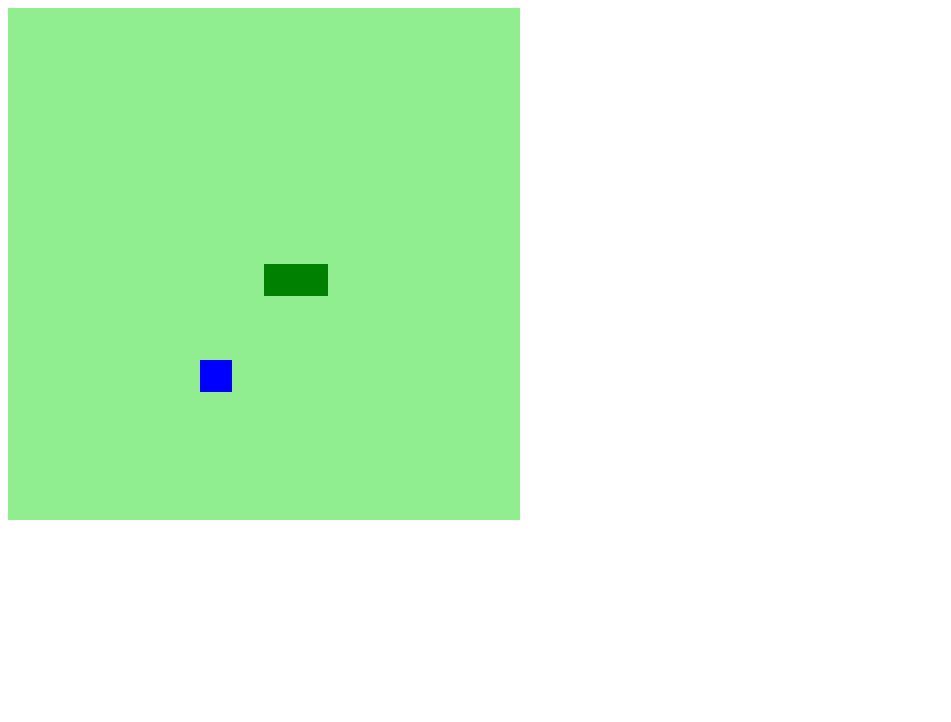
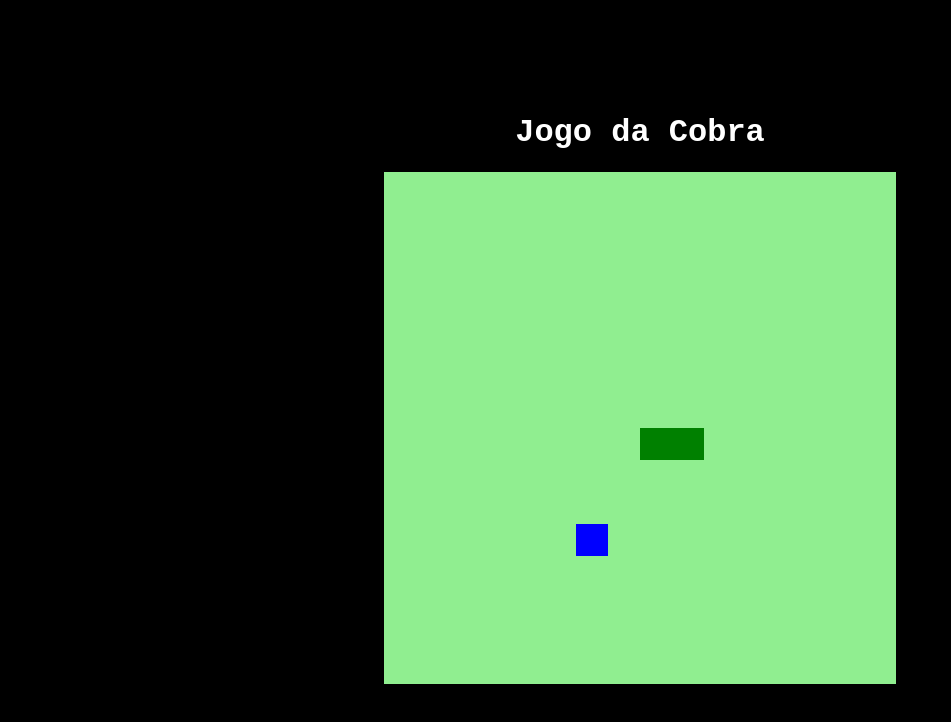
Before and after one commit to RedHollister/JogoCobrinhaDIO, a plain HTML site: page index.htm in a window 1280 px wide. Shown: the whole page, without its empty margins (0-951 px from the left). Drawn offline with Linux system fonts and the light colour scheme.

Commit message:
Mudanças da Parte 6 e Customização

```diff
--- a/index.htm
+++ b/index.htm
@@ -9,6 +9,9 @@
     <title>Jogo da Cobrinha</title>
 </head>
 <body>
+
+    <h1 id="title">Jogo da Cobra</h1>
+
     <canvas id="snake" width="512" height="512"></canvas>
 
 
--- a/script.js
+++ b/script.js
@@ -51,7 +51,7 @@ function iniciarJogo(){
     for(i = 1; i < snake.length; i++){
         if(snake[0].x == snake[i].x && snake[0].y == snake[i].y){ //Se a posição X e Y da cabeça [0] da cobra for igual a posição X e Y de qualquer parte do corpo da cobra...
             clearInterval(jogo) //Faz com que o intervalo de atualização pare, ou seja, parando o jogo
-            alert('Game Over :(')
+            document.getElementById("title").innerHTML = "Game Over";
         }
     }
 
--- a/style.css
+++ b/style.css
@@ -0,0 +1,15 @@
+body{
+    height: 95vh;
+    display: flex;
+    align-items: center;
+    justify-content: center;
+    flex-direction: column;
+    background-color: black;
+}
+
+h1{
+    font-family: 'Courier New', Courier, monospace;
+    color: white;
+    font-size: bold;
+
+}
```
